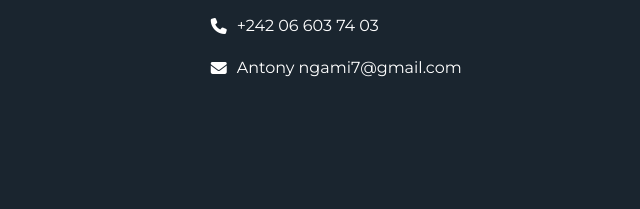
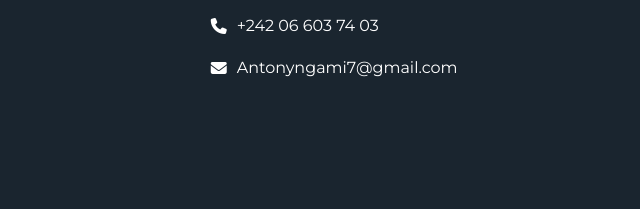
Before and after one commit to Antony2325/Picture.com, a plain HTML site: page index.html in a window 1280 px wide. Shown: the part 4695-4904 px from the top of the page, 640-1280 px from the left. Drawn offline with nearby package versions, Linux system fonts and the light colour scheme.

Commit message:
index.html

```diff
--- a/index.html
+++ b/index.html
@@ -202,7 +202,7 @@
                     </div>
                     <div class="contact-info">
                         <i class="fas fa-envelope"></i>
-                        <span>Antony ngami7@gmail.com</span>
+                        <span>Antonyngami7@gmail.com</span>
                     </div>
                 </div>
                             </div>
```
